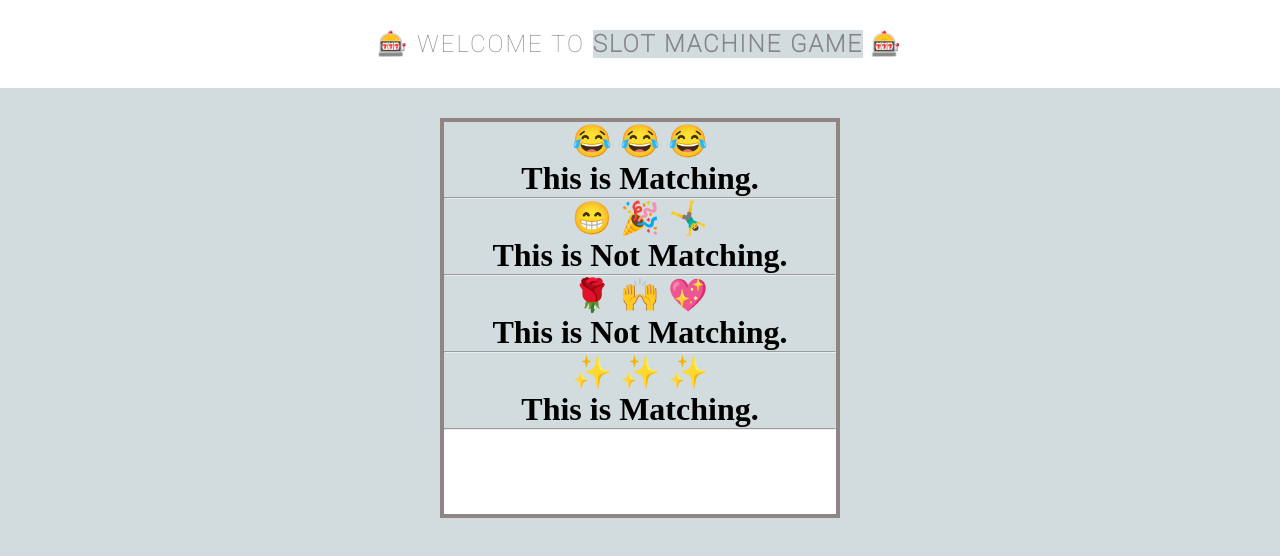
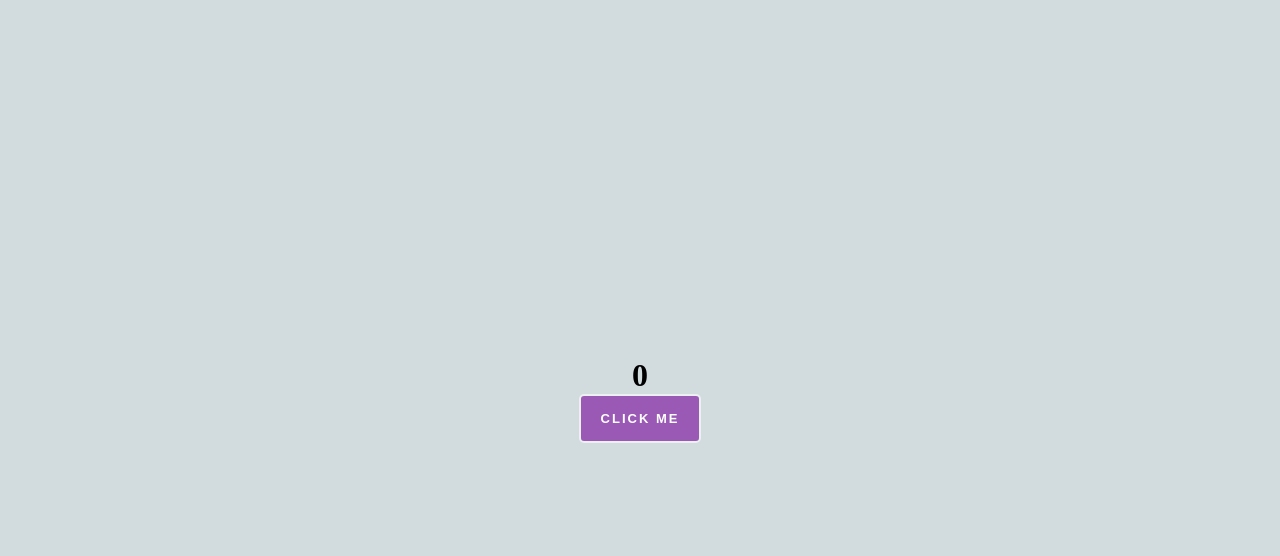
Before and after one commit to Mangi-Lal/React, a React (Create React App) app in the folder react_v1/: page / in a window 1280 px wide. Shown: the top 556 px of the page. Built offline with nearby package versions, Linux system fonts and the light colour scheme.

Commit message:
useState hook in react

```diff
--- a/react_v1/src/App.jsx
+++ b/react_v1/src/App.jsx
@@ -1,22 +1,18 @@
 //App.jsx
-import React from "react";
-import SlotM from "./SlotM";
-
+import React, { useState } from "react";
+// let count = 1;
 const App = () =>{
+    const state = useState();
+    const [count,setCount] = useState(0);
+    //[current value,updated value] = useState(initial value)
+    let IncNum = () =>{
+        setCount(count+1);
+        // console.log(count);
+    }
     return(
     <>
-       <h1 className="heading_style">
-       🎰 Welcome to <span style = {{fontWeight:'bold'}}> Slot machine game</span> 🎰</h1>
-        <div className="slotmachine">
-            <SlotM x='😂' y='😂' z='😂'/>
-            <hr/>
-            <SlotM x='😁' y='🎉' z='🤸‍♂️'/>
-            <hr/>
-            <SlotM x='🌹' y='🙌' z='💖'/>
-            <hr/>
-            <SlotM x='✨' y='✨' z='✨'/>
-            <hr/>
-        </div>
+       <h1> {count} </h1>
+       <button onClick={IncNum}> Click Me </button>
     </>
     );
 }
--- a/react_v1/src/SlotM.jsx
+++ b/react_v1/src/SlotM.jsx
@@ -1,3 +1,4 @@
+// SlotM.jsx
 import React from "react";
 let SlotM = (props) =>{
     //This is Object Destructuring
--- a/react_v1/src/index.css
+++ b/react_v1/src/index.css
@@ -70,18 +70,20 @@ font-family: 'Roboto', sans-serif; */
   text-transform: capitalize;
 }
 button{
-  padding: 5px 8px;
+  padding: 15px 20px;
   /* font-family: "Raleway", sans-serif; */
-  font-family: 'Roboto', sans-serif;
+  /* font-family: 'Roboto', sans-serif; */
   text-transform: uppercase;
+  background: #9b59b6;
   font-size: 13px;
   letter-spacing: 2px;
   font-weight: 700;
-  color: #868686;
-  background-color: #fff;
+  color: white;
+  /* background-color: #fff; */
   outline: none;
-  border: 1px solid black;
+  border: 2px solid #ecf0f1;
   cursor: pointer;
+  border-radius: 5px;
 }
 @media (max-width: 768px){
   .card{
@@ -101,21 +103,21 @@ button{
   margin: 0 auto;
   background-color: #fff;
 }
+div{
+  width: 100%;
+  height: 100vh;
+  display: flex;
+  justify-content: center;
+  align-items: center;
+  /* margin-top: -30px;  */
+  flex-direction: column;
+}
 /* body{
   background-color: #b4f2e1;
   box-sizing: border-box;
   margin: 0;
   padding: 0%;
   font-family: 'Josefin Sans', sans-serif;
-}
-
- div{
-  width: 100%;
-  height: 100vh;
-  display: flex;
-  justify-content: center;
-  align-items: center;
-  margin-top: -30px;
 }
 
 h1{
```
